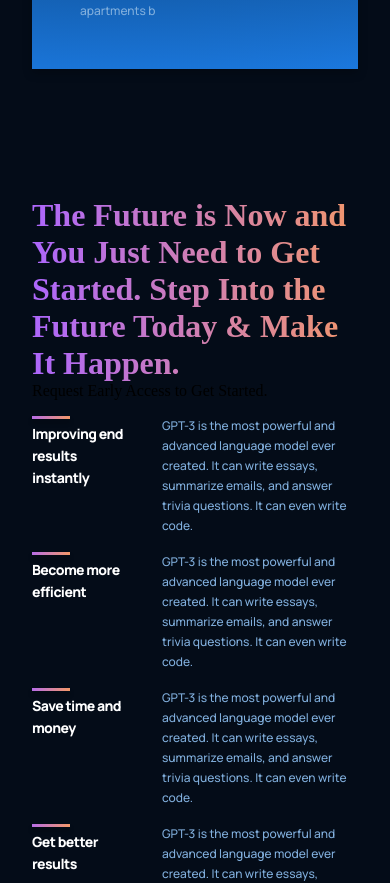
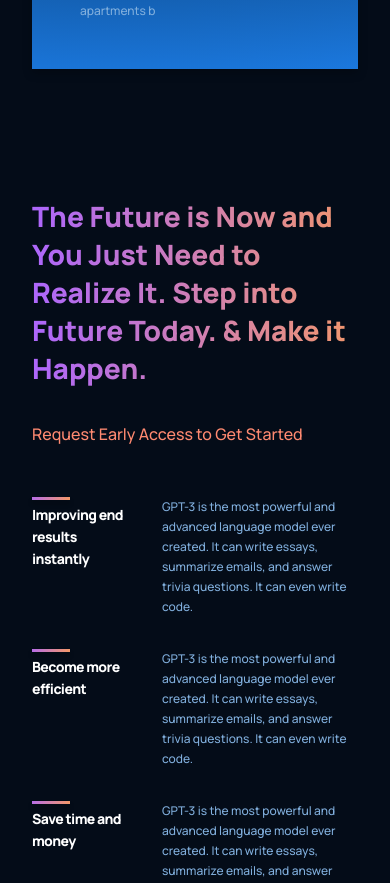
Before and after one commit to Matt-Chisholm/gpt3-mc, a React (Create React App) app: page / in a window 390 px wide. Shown: the part 2264-3147 px from the top of the page. Built offline with nearby package versions, Linux system fonts and the light colour scheme.

Commit message:
features css with responsive

```diff
--- a/src/containers/features/Features.js
+++ b/src/containers/features/Features.js
@@ -26,17 +26,17 @@
     <div className='gpt3__features section__padding' id='features'>
       <div className='gpt3__features-heading'>
         <h1 className='gradient__text'>
-          The Future is Now and You Just Need to Get Started. Step Into the
-          Future Today & Make It Happen.
+          The Future is Now and You Just Need to Realize It. Step into Future
+          Today. & Make it Happen.
         </h1>
-        <p>Request Early Access to Get Started.</p>
+        <p>Request Early Access to Get Started</p>
       </div>
       <div className='gpt3__features-container'>
-        {featuresData.map((feature, index) => (
+        {featuresData.map((item, index) => (
           <Feature
-            key={feature.title + index}
-            title={feature.title}
-            text={feature.text}
+            title={item.title}
+            text={item.text}
+            key={item.title + index}
           />
         ))}
       </div>
--- a/src/containers/features/features.css
+++ b/src/containers/features/features.css
@@ -0,0 +1,60 @@
+.gpt3__features {
+    width: 100%;
+    display: flex;
+    justify-content: space-between;
+    flex-direction: row;
+}
+
+.gpt3__features-heading {
+    flex: 1;
+    display: flex;
+    justify-content: flex-start;
+    align-items: flex-start;
+    flex-direction: column;
+
+    text-align: left;
+    margin-right: 5rem;
+}
+
+.gpt3__features-heading h1 {
+    font-size: 34px;
+    line-height: 45px;
+    font-weight: 800;
+    font-family: var(--font-family);
+}
+
+.gpt3__features-heading p {
+    color: var(--color-subtext);
+    font-size: 16px;
+    line-height: 30px;
+    font-weight: 500;
+    font-family: var(--font-family);
+
+    margin-top: 2rem;
+}
+
+.gpt3__features-container {
+    flex: 1.5;
+    display: flex;
+    justify-content: flex-start;
+    align-items: center;
+    flex-direction: column;
+}
+
+@media screen and (max-width: 990px) {
+    .gpt3__features {
+        flex-direction: column;
+    }
+
+    .gpt3__features-heading {
+        margin: 0 0 2rem 0;
+    }
+}
+
+
+@media screen and (max-width: 550px) {
+    .gpt3__features-heading h1 {
+        font-size: 28px;
+        line-height: 38px;
+    }
+}
```
